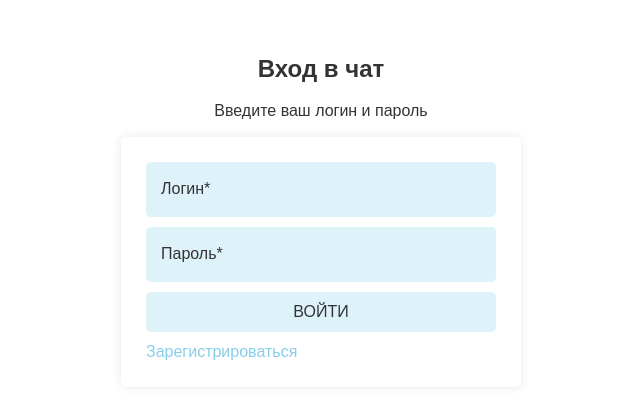
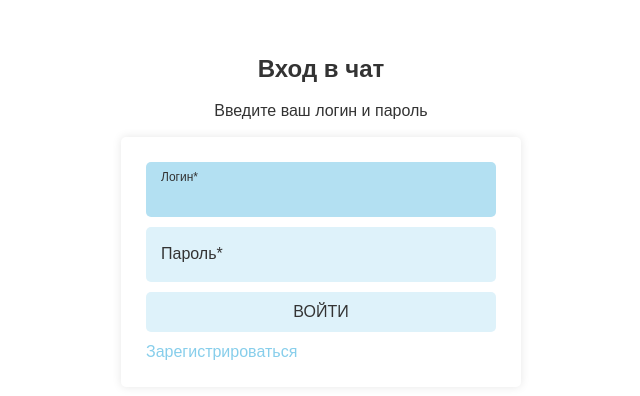
Before and after one commit to VildanovDenis/aaa, a React app: page / in a window 1280 px wide. Shown: the part 178-574 px from the top of the page, without its empty margins (319-959 px from the left). Built offline with nearby package versions, Linux system fonts and the light colour scheme.

Commit message:
Removes eslintcache, adds new hook, updates disabled styles for input and button

```diff
--- a/src/components/Button/index.scss
+++ b/src/components/Button/index.scss
@@ -23,6 +23,6 @@
   }
 
   &:disabled {
-    background-color: $darkenPrimaryColor;
+    background-color: $lightgray;
   }
 }
--- a/src/components/FieldText/index.tsx
+++ b/src/components/FieldText/index.tsx
@@ -20,6 +20,7 @@ export const FieldText = (
         label,
         value,
         required,
+        forwardedRef,
         ...restProps
     }: TFieldTextProps) => (
     <div className={classNames(classNameForFieldWrapper, 'field-wrapper')}>
@@ -39,11 +40,12 @@ export const FieldText = (
                 }
                 id={id}
                 value={value}
+                ref={forwardedRef}
                 {...restProps}
             />
             <label htmlFor={id} className={classNames(classNameForLabel, 'field-label')}>
                 {label}
-                {required && <span>*</span>}
+                {required && '*'}
             </label>
         </div>
 
--- a/src/components/FieldText/types.d.ts
+++ b/src/components/FieldText/types.d.ts
@@ -11,6 +11,8 @@ export type TProps = {
     value?: string | number;
     type?: 'text' | 'password';
     required?: boolean;
+    disabled?: boolean;
+    forwardedRef?: React.RefObject<HTMLInputElement>;
     classNameForFieldWrapper?: string;
     classNameForField?: string;
     classNameForInput?: string;
--- a/src/components/LayoutWithShadow/index.scss
+++ b/src/components/LayoutWithShadow/index.scss
@@ -1,6 +1,6 @@
 //@import "./src/styles/variables";
 
 .shadow-wrapper {
-  box-shadow: 0 0 10px $lightenBlack;
+  box-shadow: 0 0 10px $lightenLightenBlack;
   border-radius: $borderRadiusMedium;
 }
--- /dev/null
+++ b/src/hooks/useFocusInputOnMount.tsx
@@ -0,0 +1,11 @@
+import React, { useEffect, useRef } from 'react';
+
+export const useFocusInputOnMount = (): React.RefObject<HTMLInputElement> => {
+    const inputRef = useRef<HTMLInputElement>(null);
+
+    useEffect(() => {
+        inputRef?.current?.focus();
+    }, [])
+
+    return inputRef;
+}
--- a/src/pages/auth/Login/LoginForm/index.tsx
+++ b/src/pages/auth/Login/LoginForm/index.tsx
@@ -4,6 +4,8 @@ import { yupResolver } from '@hookform/resolvers/yup';
 import * as yup from 'yup';
 
 import { Button, ControlledFieldText } from '../../../../components';
+
+import { useFocusInputOnMount } from '../../../../hooks/useFocusInputOnMount';
 
 import { TLoginForm } from './types';
 
@@ -13,6 +15,8 @@ const loginFormSchema = yup.object().shape({
 });
 
 export const LoginForm = memo(() => {
+    const refForFirstInput = useFocusInputOnMount();
+
     const { control, handleSubmit, errors } = useForm<TLoginForm>({
         resolver: yupResolver(loginFormSchema),
     });
@@ -27,6 +31,7 @@ export const LoginForm = memo(() => {
                 name='login'
                 defaultValue=''
                 required
+                forwardedRef={refForFirstInput}
                 control={control}
                 error={errors?.login}
             />
--- a/src/styles/index.scss
+++ b/src/styles/index.scss
@@ -80,6 +80,7 @@ a {
   border: 0;
   font-size: $fontSizeDefault;
   line-height: $lineHeightDefault;
+  color: $black;
   border-radius: $borderRadiusMedium;
   background-color: $lightenLightenPrimaryColor;
   transition: all 0.3s ease;
@@ -96,6 +97,15 @@ a {
     transform: translateY(calc(-50% - 12px));
     font-size: $fontSizeSmall;
     line-height: $lineHeightSmall;
+  }
+
+  &:disabled {
+    color: $lightenBlack;
+    background-color: $lightgray;
+  }
+
+  &:disabled + .field-label {
+    color: $lightenBlack;
   }
 }
 
--- a/src/styles/variables.scss
+++ b/src/styles/variables.scss
@@ -21,7 +21,9 @@ $darkenRed: darken($red, 30%);
 
 $white: white;
 $black: #333333;
-$lightenBlack: lighten($black, 70%);
+$lightenBlack: lighten($black, 35%);
+$lightenLightenBlack: lighten($black, 70%);
+$lightgray: #EFEFEF;
 
 // border radius
 $borderRadiusMedium: 5px;
```
Also changed, not shown: 1 other file (tests, documents, lock files or other folders).
